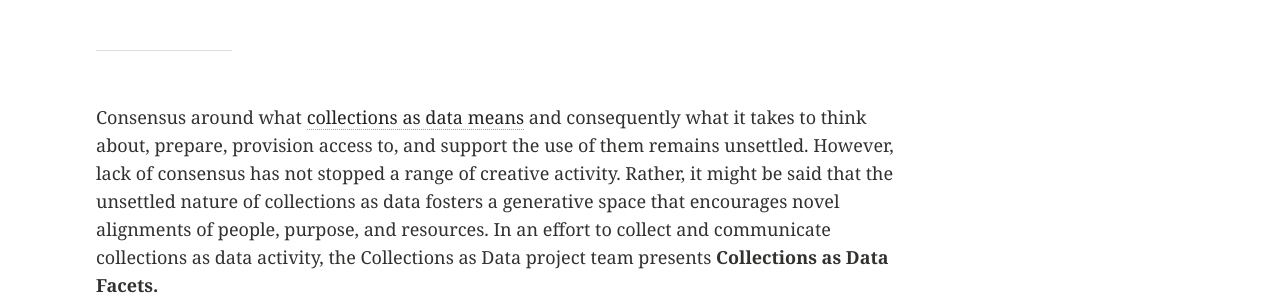
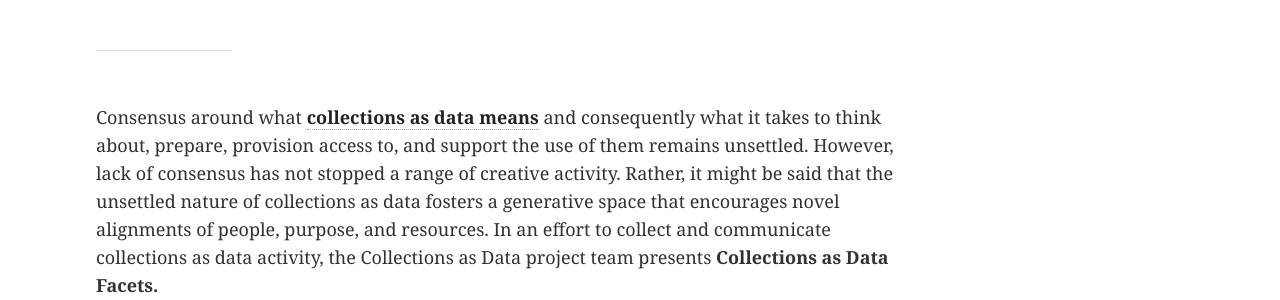
Before and after one commit to collectionsasdata/collectionsasdata.github.io, a Jekyll site: the page built from _posts/2017-8-9-facets.markdown, in a window 1280 px wide. Shown: the part 212-512 px from the top of the page. Built offline with Jekyll 4.4.1, drawn with Linux system fonts in a browser that asks for light colours.

Commit message:
Update 2017-8-9-facets.markdown

```diff
--- a/_posts/2017-8-9-facets.markdown
+++ b/_posts/2017-8-9-facets.markdown
@@ -6,7 +6,7 @@
 ---
 ---
 
-Consensus around what [collections as data means](https://collectionsasdata.github.io/statement/) and consequently what it takes to think about, prepare, provision access to, and support the use of them remains unsettled. However, lack of consensus has not stopped a range of creative activity. Rather, it might be said that the unsettled nature of collections as data fosters a generative space that encourages novel alignments of people, purpose, and resources. In an effort to collect and communicate collections as data activity, the Collections as Data project team presents **Collections as Data Facets.**
+Consensus around what [**collections as data means**](https://collectionsasdata.github.io/statement/) and consequently what it takes to think about, prepare, provision access to, and support the use of them remains unsettled. However, lack of consensus has not stopped a range of creative activity. Rather, it might be said that the unsettled nature of collections as data fosters a generative space that encourages novel alignments of people, purpose, and resources. In an effort to collect and communicate collections as data activity, the Collections as Data project team presents **Collections as Data Facets.**
 
 A facet documents a collections as data implementation. An implementation consists of the people, services, practices, technologies, and infrastructure that aim to encourage computational use of cultural heritage collections. Each facet suggests practical entry points to engaging collections as data. The practical orientation of the questions that comprise the facet are directly informed by stakeholder experience. A facet covers the administrative case that was made to allow an implementation to take place, the people and roles involved in the implementation, workflows and code where applicable, assessment, and approaches to supporting use. **A growing collection of facets presents a multifaceted argument for the present and future state of collections as data.**
 
```
